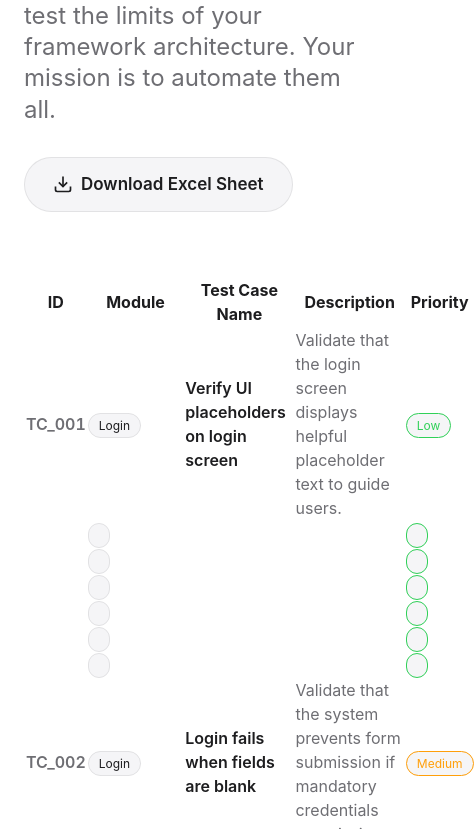
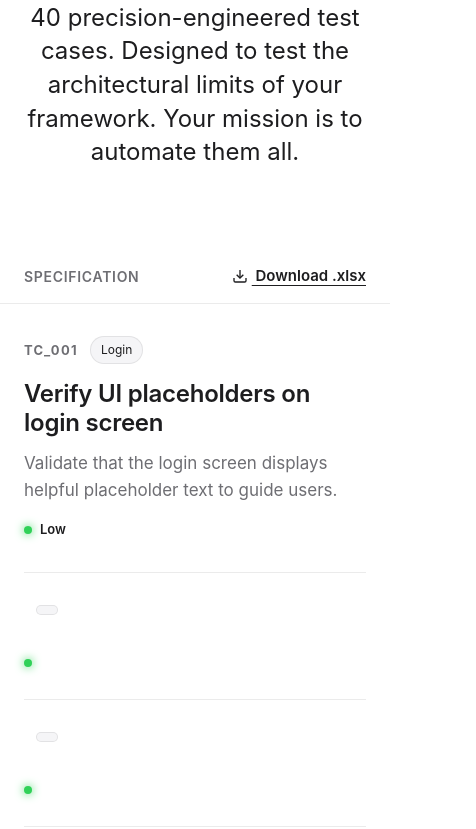
Before and after one commit to AbeeshSengottuvel/automation-invitation, a plain HTML site: page tests.html in a window 390 px wide. Shown: the part 236-1065 px from the top of the page, 476 px wide, since content can reach past the window. Drawn offline with nearby package versions, Linux system fonts and the light colour scheme.

Commit message:
Redesign test cases page to be ultra-clean and professional

```diff
--- a/styles.css
+++ b/styles.css
@@ -261,3 +261,19 @@ p { font-size: var(--text-body); margin-bottom: var(--space-16); }
 .glass-input { width: 100%; padding: 16px; border-radius: var(--radius-sm); border: 1px solid var(--line); background: var(--bg-alt); color: var(--text); font-family: monospace; resize: vertical; }
 .links-list { display: flex; flex-direction: column; gap: var(--space-8); max-height: 400px; overflow-y: auto; }
 .link-item { display: flex; justify-content: space-between; align-items: center; padding: 12px; background: var(--card); border: 1px solid var(--line); border-radius: var(--radius-sm); font-family: monospace; font-size: 13px; }
+
+/* Test Cases List (Pro Apple-style) */
+.tc-row { display: grid; grid-template-columns: 160px 1fr 160px; gap: var(--space-48); padding: var(--space-48) 0; border-bottom: 1px solid var(--line); align-items: start; }
+.tc-row:last-child { border-bottom: none; }
+.tc-meta { display: flex; flex-direction: column; align-items: flex-start; gap: var(--space-12); }
+.tc-id { font-size: 13px; font-weight: 700; color: var(--text-muted); letter-spacing: 0.1em; }
+.tc-title { font-size: 24px; font-weight: 600; letter-spacing: -0.01em; margin-bottom: var(--space-12); color: var(--text); }
+.tc-desc { font-size: 17px; line-height: 1.6; max-width: 720px; color: var(--text-muted); margin-bottom: 0; }
+.tc-priority { display: flex; align-items: center; gap: 8px; justify-content: flex-end; font-size: 13px; font-weight: 600; color: var(--text); }
+.tc-priority .indicator { width: 8px; height: 8px; border-radius: 50%; }
+.sticky-download { position: sticky; top: 60px; z-index: 90; background: var(--glass); backdrop-filter: var(--glass-filter); -webkit-backdrop-filter: var(--glass-filter); border-bottom: 1px solid var(--line); padding: var(--space-16) 0; text-align: center; }
+@media (max-width: 768px) {
+  .tc-row { grid-template-columns: 1fr; gap: var(--space-16); padding: var(--space-32) 0; }
+  .tc-priority { justify-content: flex-start; }
+  .tc-meta { flex-direction: row; align-items: center; }
+}
--- a/tests.html
+++ b/tests.html
@@ -8,6 +8,11 @@
     <link rel="preconnect" href="https://fonts.gstatic.com" crossorigin>
     <link href="https://fonts.googleapis.com/css2?family=Inter:wght@400;500;600;700&display=swap" rel="stylesheet">
     <link rel="stylesheet" href="styles.css">
+    <style>
+        /* Specific page overrides for cleaner look */
+        .tests-body { background: var(--bg); }
+        .hero-title-clean { font-size: clamp(48px, 10vw, 120px); font-weight: 700; letter-spacing: -0.04em; margin-bottom: var(--space-24); background: var(--accent-gradient); -webkit-background-clip: text; -webkit-text-fill-color: transparent; }
+    </style>
 </head>
 <body class="tests-body">
     <nav class="glass-nav" aria-label="Main Navigation">
@@ -21,44 +26,35 @@
                 <a href="index.html#faq">FAQ</a>
             </div>
             <div class="nav-actions">
-                <a href="Automation_Arena_Test_Cases.xlsx" download class="btn pill primary">Download .xlsx</a>
+                <a href="Automation_Arena_Test_Cases.xlsx" download class="btn pill primary">Download</a>
             </div>
         </div>
     </nav>
 
     <main id="main">
-        <section class="section pad-lg" style="padding-top: 140px; padding-bottom: 64px;">
-            <div class="container text-center">
-                <h1 class="display fade-up" style="font-size: clamp(40px, 8vw, 80px);">The Gauntlet.</h1>
-                <p class="subhead fade-up" style="margin: 24px auto;">40 test cases designed to test the limits of your framework architecture. Your mission is to automate them all.</p>
-
-                <div class="mt-4 fade-up">
-                    <a href="Automation_Arena_Test_Cases.xlsx" download class="btn secondary">
-                        <svg viewBox="0 0 24 24" width="20" height="20" stroke="currentColor" stroke-width="2" fill="none" style="margin-right:8px;"><path d="M21 15v4a2 2 0 0 1-2 2H5a2 2 0 0 1-2-2v-4"></path><polyline points="7 10 12 15 17 10"></polyline><line x1="12" y1="15" x2="12" y2="3"></line></svg>
-                        Download Excel Sheet
-                    </a>
-                </div>
+        <section class="section" style="padding-top: 160px; padding-bottom: 80px; text-align: center;">
+            <div class="container" style="max-width: 900px;">
+                <h1 class="hero-title-clean fade-up">The Gauntlet.</h1>
+                <p class="subhead fade-up" style="margin: 0 auto; font-size: 24px; color: var(--text); line-height: 1.4;">
+                    40 precision-engineered test cases. Designed to test the architectural limits of your framework. Your mission is to automate them all.
+                </p>
             </div>
         </section>
 
-        <section class="section" style="padding-bottom: 96px;">
-            <div class="container">
-                <div class="lb-table-container">
-                    <table class="lb-table" aria-live="polite">
-                        <thead>
-                            <tr>
-                                <th>ID</th>
-                                <th>Module</th>
-                                <th>Test Case Name</th>
-                                <th>Description</th>
-                                <th>Priority</th>
-                            </tr>
-                        </thead>
-                        <tbody id="tests-body">
-                            <tr><td colspan="5" class="text-center text-muted">Loading test cases...</td></tr>
-                        </tbody>
-                    </table>
-                </div>
+        <div class="sticky-download fade-up">
+            <div class="container" style="display: flex; justify-content: space-between; align-items: center; max-width: 1000px;">
+                <span style="font-weight: 600; font-size: 14px; letter-spacing: 0.05em; color: var(--text-muted); text-transform: uppercase;">Specification</span>
+                <a href="Automation_Arena_Test_Cases.xlsx" download class="text-link" style="font-size: 15px;">
+                    <svg viewBox="0 0 24 24" width="16" height="16" stroke="currentColor" stroke-width="2" fill="none" style="vertical-align: -3px; margin-right: 4px;"><path d="M21 15v4a2 2 0 0 1-2 2H5a2 2 0 0 1-2-2v-4"></path><polyline points="7 10 12 15 17 10"></polyline><line x1="12" y1="15" x2="12" y2="3"></line></svg>
+                    Download .xlsx
+                </a>
+            </div>
+        </div>
+
+        <section class="section" style="padding-bottom: 120px;">
+            <div class="container" style="max-width: 1000px;" id="tests-list">
+                <!-- JS Population -->
+                <div class="text-center text-muted" style="padding: 100px 0;">Loading specifications...</div>
             </div>
         </section>
     </main>
@@ -70,28 +66,58 @@
         </div>
     </footer>
 
+    <script src="https://cdnjs.cloudflare.com/ajax/libs/gsap/3.12.2/gsap.min.js"></script>
+    <script src="https://cdnjs.cloudflare.com/ajax/libs/gsap/3.12.2/ScrollTrigger.min.js"></script>
     <script>
         document.addEventListener('DOMContentLoaded', async () => {
-            const tbody = document.getElementById('tests-body');
+            const container = document.getElementById('tests-list');
             try {
                 const res = await fetch('data/test-cases.json');
                 const data = await res.json();
 
-                tbody.innerHTML = data.map(tc => {
-                    const priorityClass = tc.Priority === 'High' ? 'danger' : (tc.Priority === 'Medium' ? 'warning' : 'success');
+                container.innerHTML = data.map(tc => {
+                    const p = (tc.Priority || '').toLowerCase();
+                    const pColor = p === 'high' ? 'var(--danger)' : (p === 'medium' ? 'var(--warning)' : 'var(--success)');
+
                     return `
-                        <tr>
-                            <td class="tabular-nums" style="font-weight: 600; color: var(--text-muted);">${tc.TC_ID}</td>
-                            <td><span class="chip">${tc.Module}</span></td>
-                            <td style="font-weight: 600;">${tc['Test Case Name']}</td>
-                            <td style="color: var(--text-muted); max-width: 400px;">${tc['Description (Validation Goal)']}</td>
-                            <td><span class="chip" style="border-color: var(--${priorityClass}); color: var(--${priorityClass})">${tc.Priority}</span></td>
-                        </tr>
+                        <div class="tc-row reveal-row">
+                            <div class="tc-meta">
+                                <span class="tc-id">${tc.TC_ID}</span>
+                                <span class="chip">${tc.Module}</span>
+                            </div>
+                            <div class="tc-content">
+                                <h3 class="tc-title">${tc['Test Case Name']}</h3>
+                                <p class="tc-desc">${tc['Description (Validation Goal)']}</p>
+                            </div>
+                            <div class="tc-priority">
+                                <span class="indicator" style="background: ${pColor}; box-shadow: 0 0 10px ${pColor}"></span>
+                                <span>${tc.Priority}</span>
+                            </div>
+                        </div>
                     `;
                 }).join('');
+
+                // Apply simple scroll reveal
+                gsap.registerPlugin(ScrollTrigger);
+                gsap.utils.toArray('.reveal-row').forEach(row => {
+                    gsap.fromTo(row,
+                        { opacity: 0, y: 30 },
+                        {
+                            opacity: 1,
+                            y: 0,
+                            duration: 0.6,
+                            ease: "power2.out",
+                            scrollTrigger: {
+                                trigger: row,
+                                start: "top 90%"
+                            }
+                        }
+                    );
+                });
+
             } catch (error) {
                 console.error(error);
-                tbody.innerHTML = '<tr><td colspan="5" class="text-center text-muted">Failed to load test cases. Please use the download button above.</td></tr>';
+                container.innerHTML = '<div class="text-center text-muted" style="padding: 100px 0;">Failed to load specifications. Please use the download link above.</div>';
             }
         });
     </script>
```
